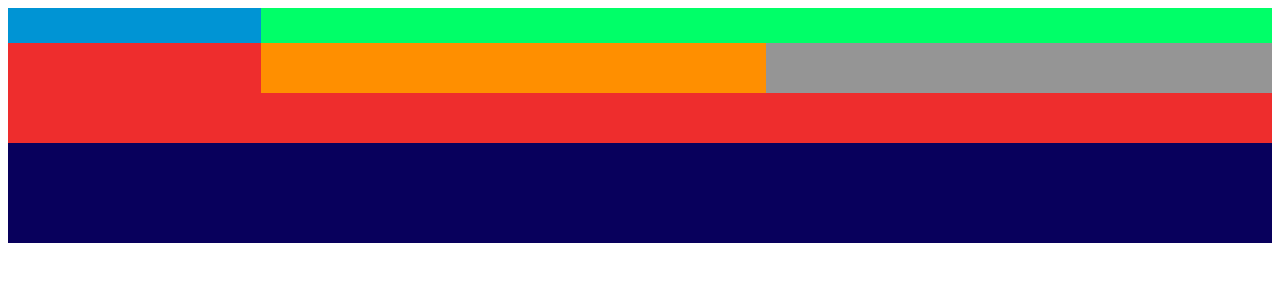
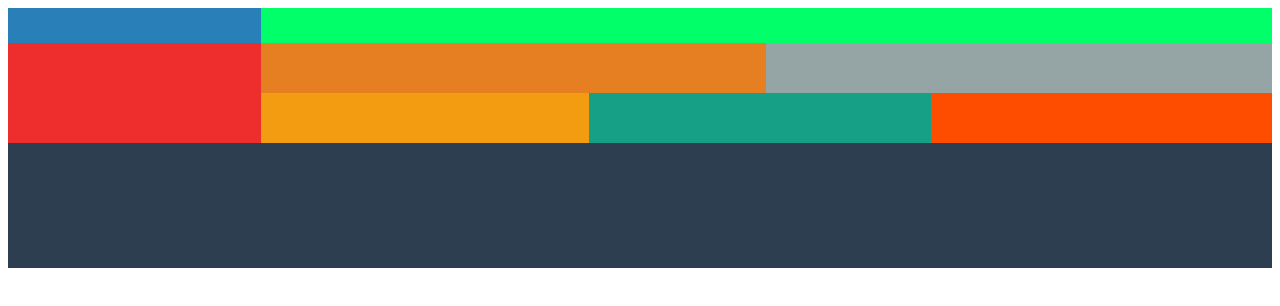
Before and after one commit to DamienPoix/Exercice-html-6, a plain HTML site: page index.html in a window 1280 px wide. Drawn offline with Linux system fonts and the light colour scheme.

Commit message:
Ajout des 2 derniere lignes

```diff
--- a/index.html
+++ b/index.html
@@ -9,13 +9,20 @@
   <div id="rcyan">
   <div id="rbleuc"></div>
   </div>
-      <div id="rrouge" >
-      <div id="rgris"></div>
-      <div id="rorangec"></div>
-     </div>
+  <div id="rrouge" >
+  <div id="rgris"></div>
+  <div id="rorangec"></div>
+  </div>
   <div id="rrouge2">
-
+  <div id="rorange"></div>
+  <div id="rturquoise"></div>
+  <div id="rjaune"></div>
   </div>
   <div id="rbleuf"></div>
+
+
+
+
+
   </body>
 </html>
--- a/style.css
+++ b/style.css
@@ -10,33 +10,47 @@
 }
 #rbleuf {
   width:100%;
-  height:100px;
-  background:  #08005c ;
+  height:175px;
+  background:  #2c3e50 ;
 }
 #rbleuc {
   width: 20% ;
   height:35px ;
-  background: #0094d4 ;
+  background: #2980b9 ;
 }
  #rorangec{
    float: right;
    width: 40%;
    height: 50px;
-   background:  #ff8f00 ;
+   background:  #e67e22 ;
  }
 #rgris{
   float: right;
   width: 40%;
   height: 50px;
-  background:  #959595 ;
+  background:  #95a5a6 ;
 }
 #rrouge2 {
+  float: left;
   width:100%;
   height:50px;
   background:   #ee2d2d ;
 }
 #rjaune{
+  float: right;
   width: 26% ;
   height: 50px;
-  background:  #ff9700 ;
+  background: #f39c12 ;
 }
+#rorange{
+  float: right;
+  width: 27% ;
+  height: 50px ;
+  background:  #ff4d00 ;
+}
+#rturquoise{
+  float: right;
+  width: 27% ;
+  height: 50px ;
+  background: #16a085
+}
```
